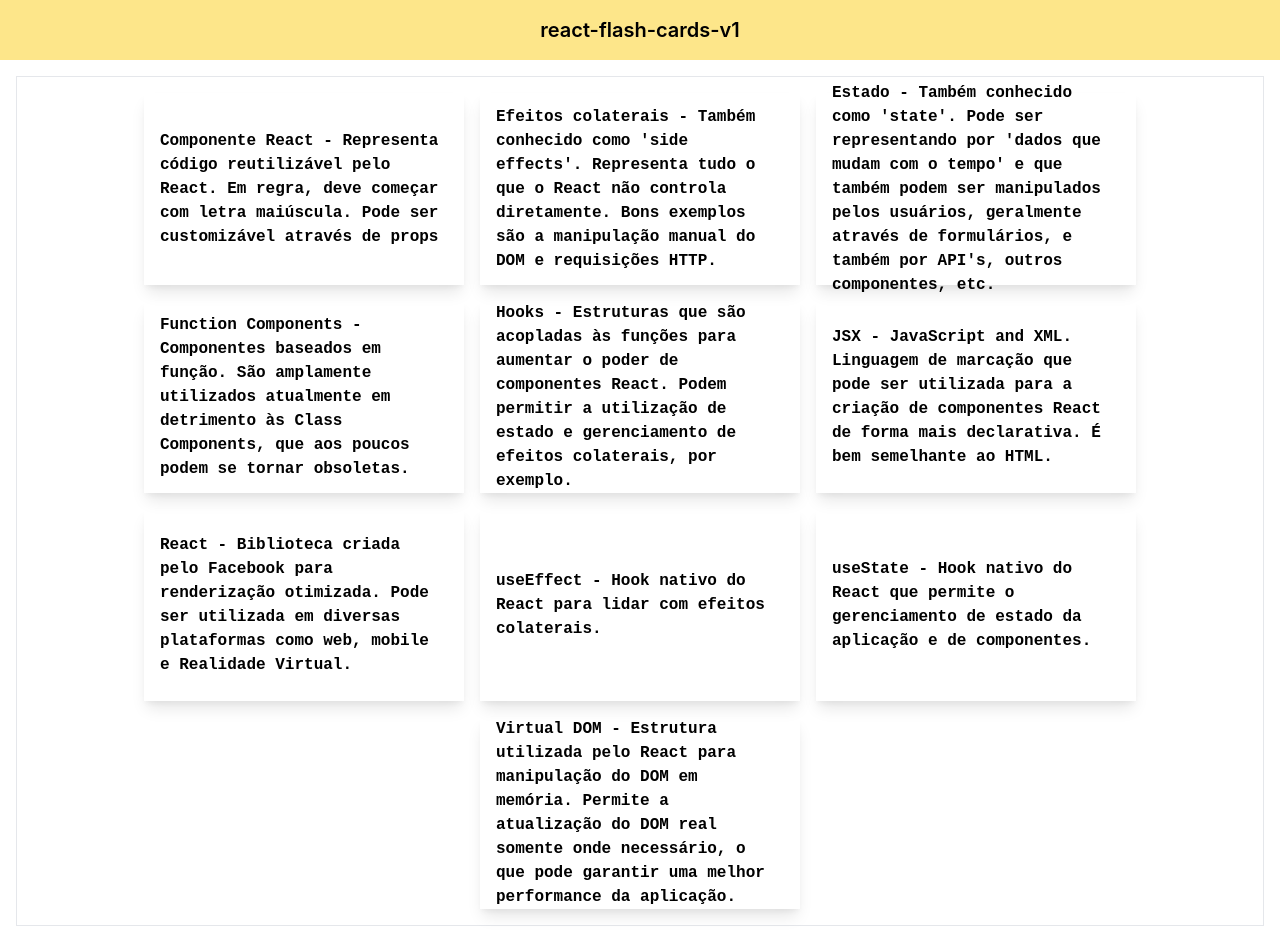
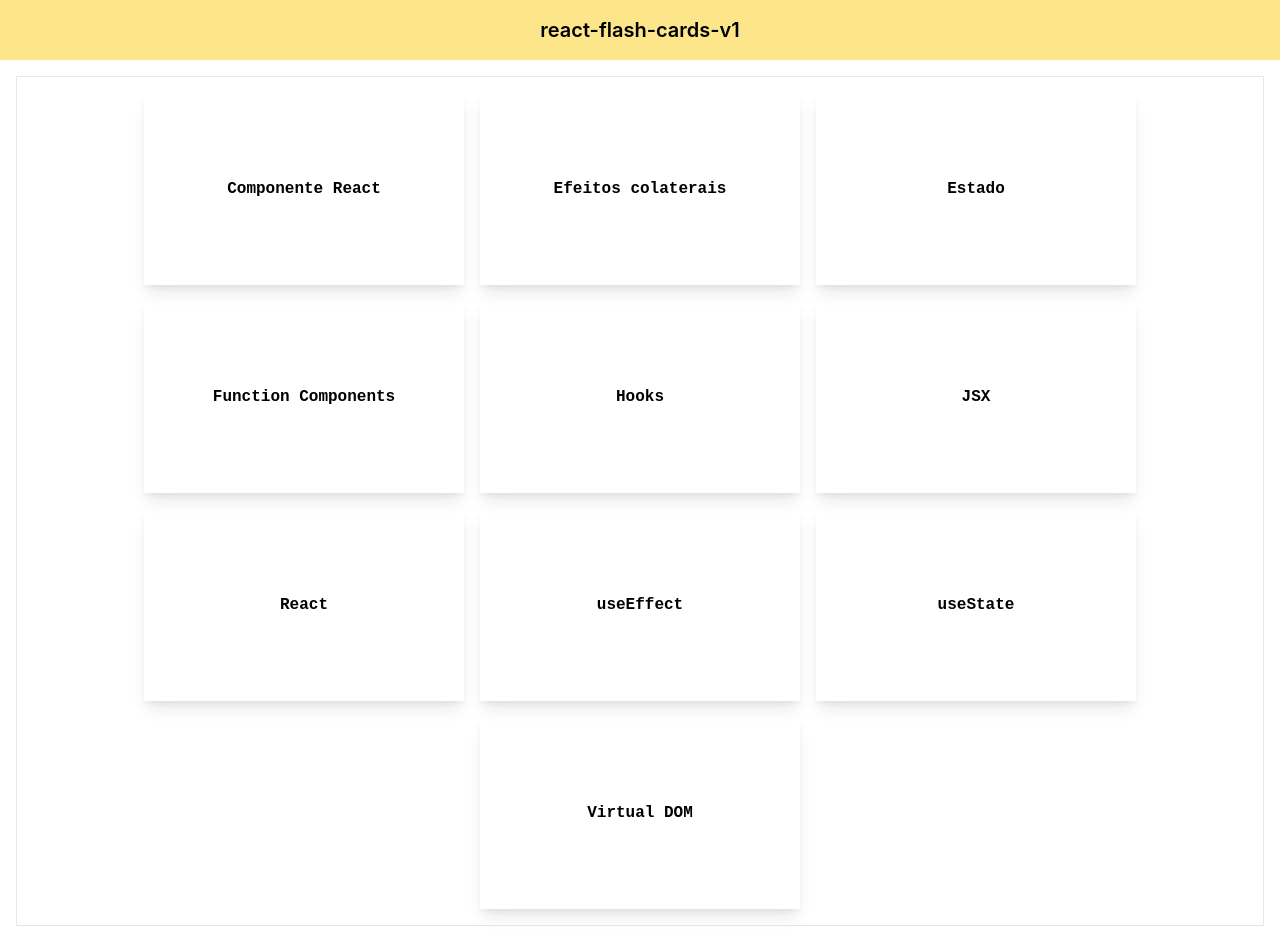
Before and after one commit to rennanmelo/react-flash-cards-v1, a React (Create React App) app: page / in a window 1280 px wide. Built offline with nearby package versions, Linux system fonts and the light colour scheme.

Commit message:
Created show title property

```diff
--- a/src/components/FlashCard.jsx
+++ b/src/components/FlashCard.jsx
@@ -1,4 +1,4 @@
-const FlashCard = ({ title, description }) => {
+const FlashCard = ({ id, title, description, showFlashCardTitle }) => {
   return (
     <div
       className="shadow-lg p-4 m-2 w-80 h-48 cursor-pointer
@@ -6,7 +6,7 @@
       font-semibold "
       style={{ fontFamily: "'JetBrains Mono', monospace" }}
     >
-      {title} - {description}
+      {showFlashCardTitle ? title : description}
     </div>
   );
 };
--- a/src/data/allFlashCards.js
+++ b/src/data/allFlashCards.js
@@ -52,6 +52,6 @@
   },
 ]
   .map((item) => {
-    return { id: getNewId(), ...item };
+    return { id: getNewId(), ...item, showFlashCardTitle: true };
   })
   .sort((a, b) => a.title.localeCompare(b.title));
--- a/src/pages/FlashCardsPage.jsx
+++ b/src/pages/FlashCardsPage.jsx
@@ -13,11 +13,19 @@
 
       <Main>
         <FLashCards>
-          {allFlashCards.map(({ id, title, description }) => {
-            return (
-              <FlashCard key={id} title={title} description={description} />
-            );
-          })}
+          {allFlashCards.map(
+            ({ id, title, description, showFlashCardTitle }) => {
+              return (
+                <FlashCard
+                  key={id}
+                  id={id}
+                  title={title}
+                  description={description}
+                  showFlashCardTitle={showFlashCardTitle}
+                />
+              );
+            }
+          )}
         </FLashCards>
       </Main>
     </>
```
